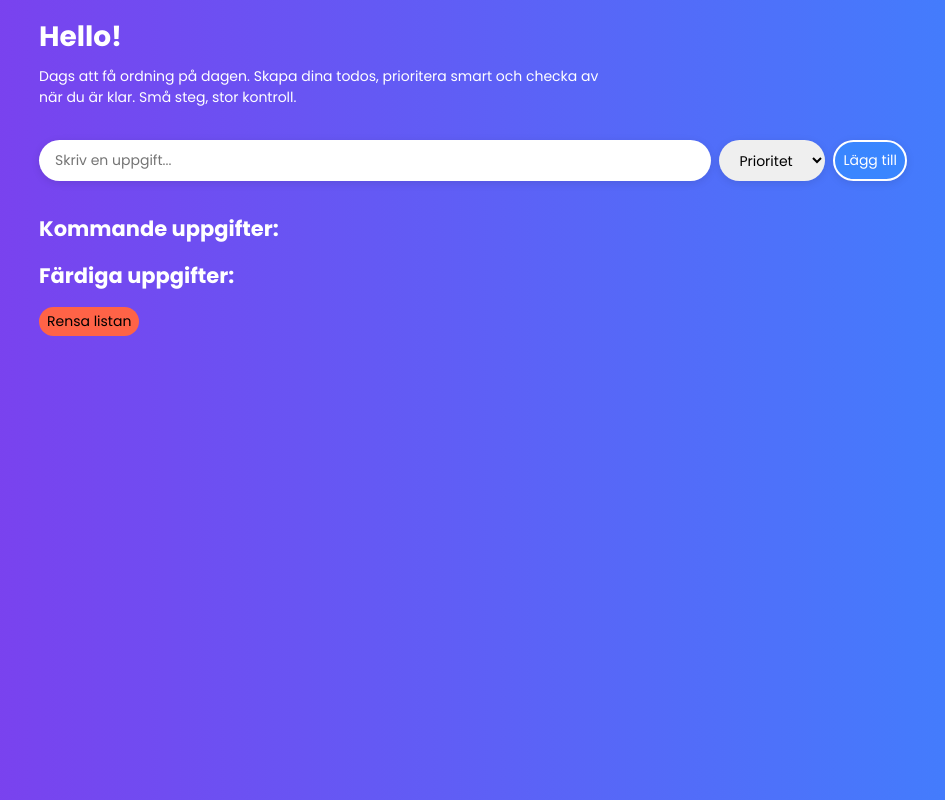
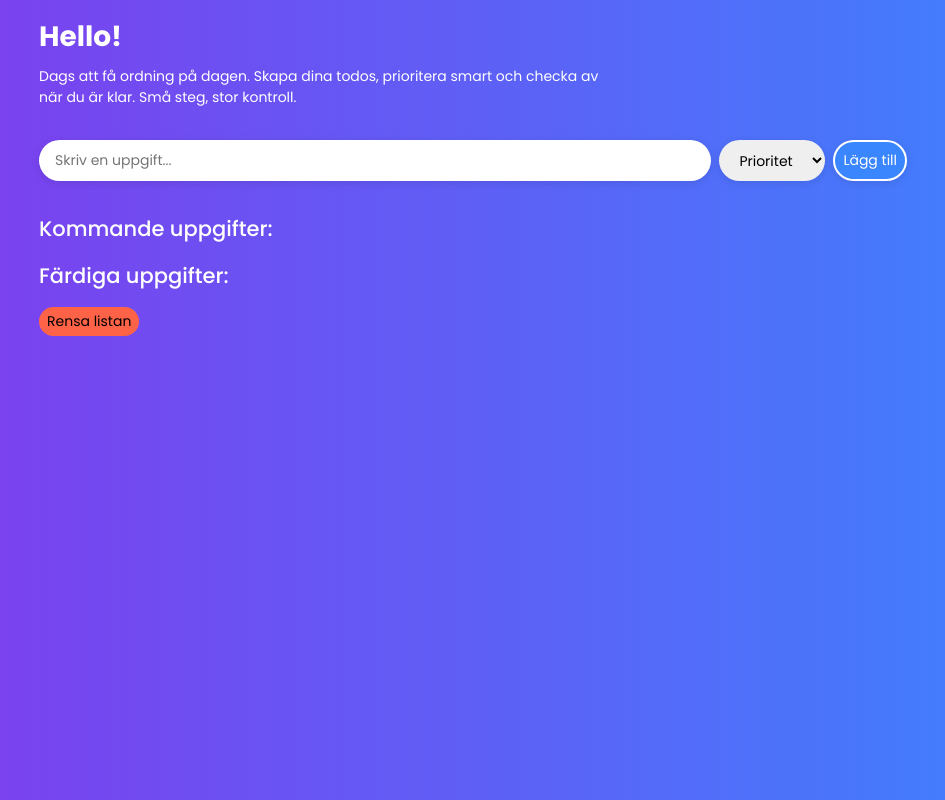
Before and after one commit to Punttt/todo-lab, a website built with Vite: page index.html in a window 1280 px wide. Shown: the whole page, without its empty margins (167-1112 px from the left). Built offline with nearby package versions, Linux system fonts and the light colour scheme.

Commit message:
byter wight på font

```diff
--- a/src/style/main.scss
+++ b/src/style/main.scss
@@ -79,7 +79,7 @@ form {
 
 // Colors and fonts
 h1 { margin-bottom: 0.5rem }
-h2 {margin-bottom:0.5rem;}
+h2 {margin-bottom:0.5rem; font-weight: 500;}
 p {max-width: 65ch; margin-bottom: 2rem;}
 
 .bg-light{
```
